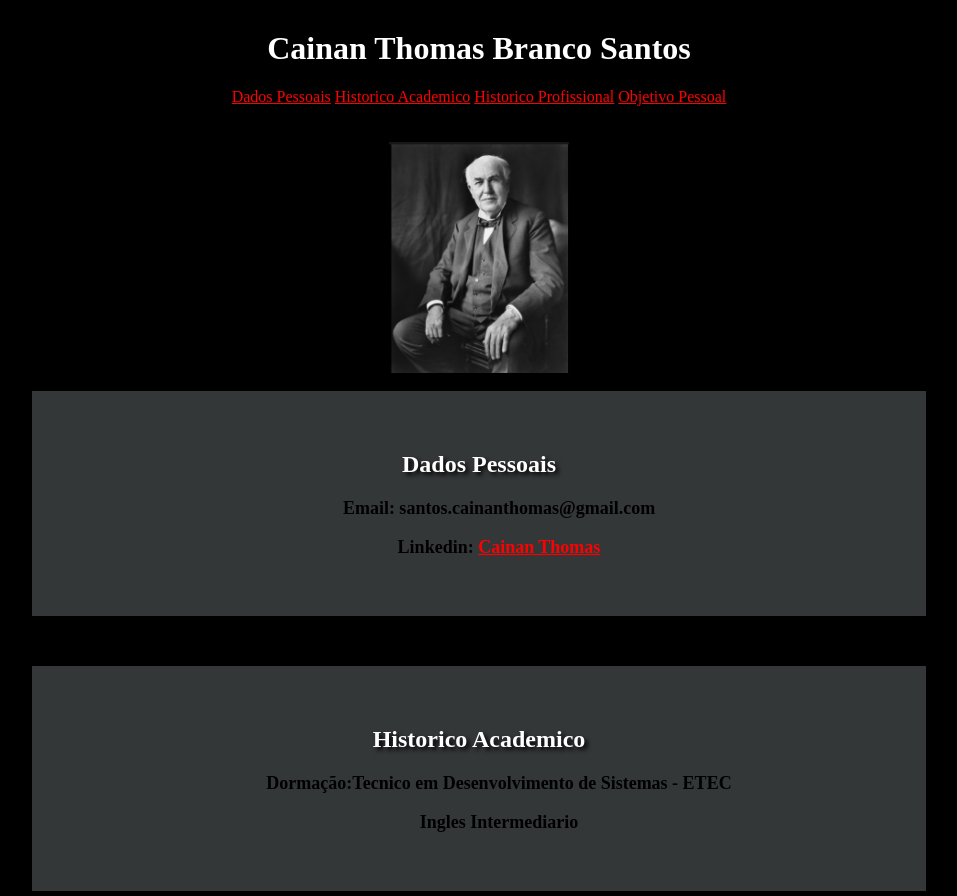
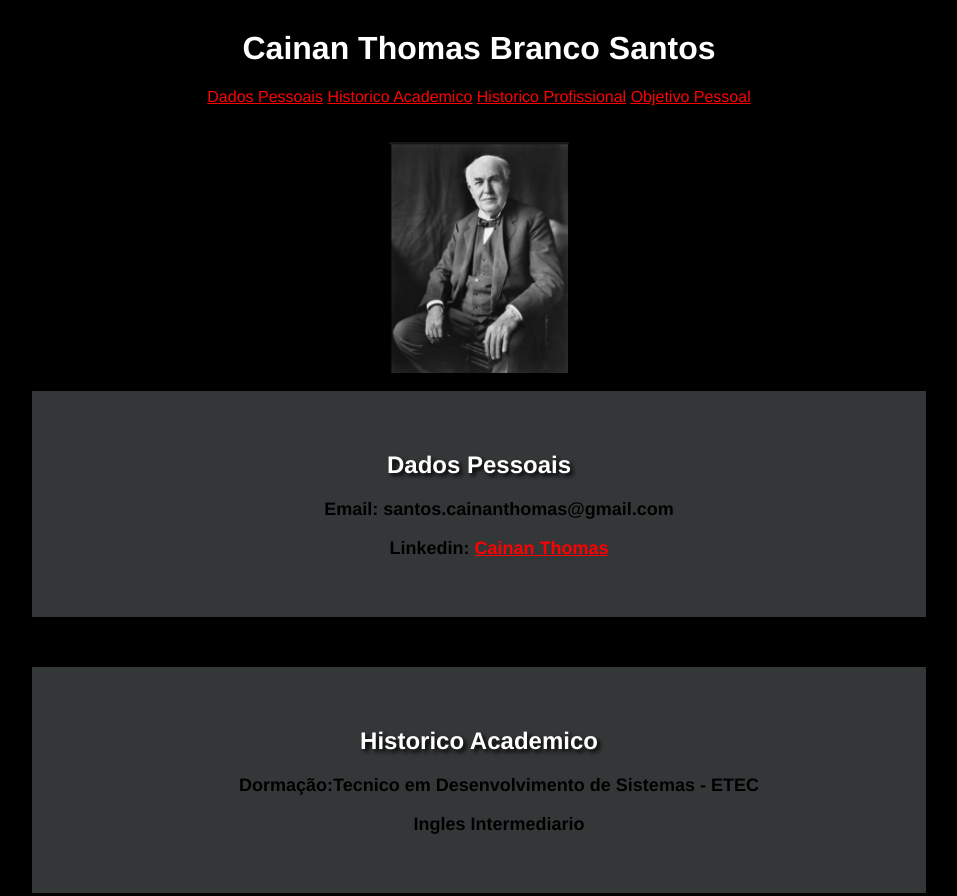
Before and after one commit to Kainanthyz/Portifolio-Cainan-Senac, a plain HTML site: page index.html in a window 1280 px wide. Shown: the top 896 px of the page, without its empty margins (161-1118 px from the left). Drawn offline with Linux system fonts and the light colour scheme.

Commit message:
Update index.html

```diff
--- a/index.html
+++ b/index.html
@@ -15,7 +15,7 @@
         body{
             background: #000;;
             color: 	white;
-            font-family:Monocraft Nerd Font;
+            font-family:'Franklin Gothic Medium', 'Arial Narrow', Arial, sans-serif;
             margin:30px;
             text-align: center;
         }
```
